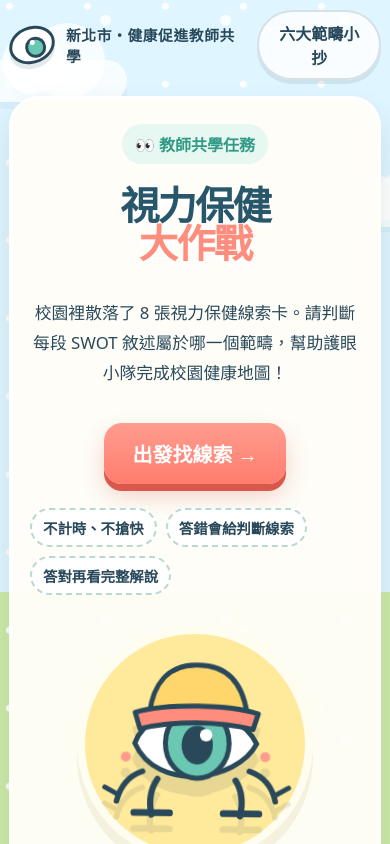
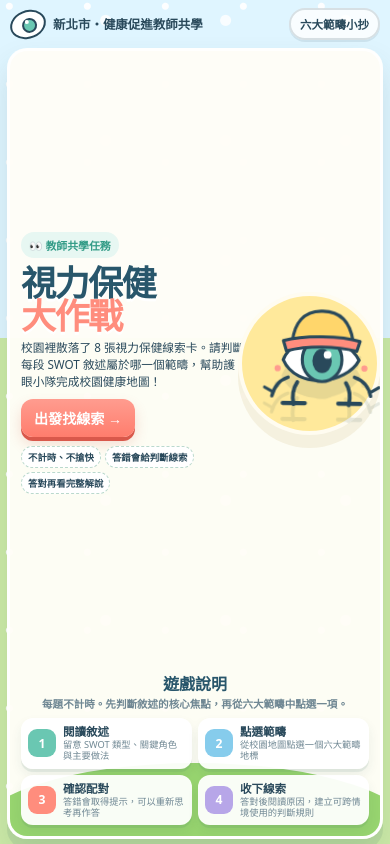
Before and after one commit to minekiki2002-cpu/vision-health-adventure, a plain HTML site: page index.html in a window 390 px wide. Shown: the top 844 px of the page. Drawn offline with Linux system fonts and the light colour scheme.

Commit message:
壓縮手機首頁為單畫面版面

```diff
--- a/index.html
+++ b/index.html
@@ -227,6 +227,38 @@
 
     /* 手機答題模式：在單一 9:16 視窗同時保留題目與六個範疇。 */
     @media (max-width: 650px) and (orientation: portrait) {
+      body.start-active { height: 100dvh; min-height: 100dvh; overflow: hidden; }
+      body.start-active .cloud { display: none; }
+      body.start-active .app { width: 100%; height: 100dvh; padding: max(5px, env(safe-area-inset-top)) 7px max(5px, env(safe-area-inset-bottom)); display: grid; grid-template-rows: 38px minmax(0, 1fr); gap: 5px; }
+      body.start-active .topbar { height: 38px; margin: 0; padding: 0 3px; }
+      body.start-active .mini-eye { width: 36px; height: 29px; border-width: 2px; box-shadow: none; }
+      body.start-active .mini-eye::before { width: 11px; height: 11px; left: 10px; top: 6px; border-width: 2px; }
+      body.start-active .mini-eye::after { width: 4px; height: 4px; left: 13px; top: 8px; }
+      body.start-active .brand { gap: 7px; font-size: .78rem; letter-spacing: 0; }
+      body.start-active .brand span:last-child { font-size: .78rem; }
+      body.start-active .tool-btn { padding: 6px 9px; font-size: .72rem; box-shadow: 0 2px 0 rgba(41,73,91,.1); }
+      body.start-active .start-screen { height: 100%; min-height: 0; padding: 10px 11px 11px; border-radius: 20px; display: grid; grid-template-rows: minmax(0, 1fr) auto auto; overflow: hidden; }
+      body.start-active .start-screen::after { height: 145px; bottom: -72px; }
+      body.start-active .hero { min-height: 0; grid-template-columns: minmax(0, 1fr) minmax(96px, 34%); gap: 5px; text-align: left; }
+      body.start-active .hero-copy { min-width: 0; justify-items: start; align-content: center; }
+      body.start-active .eyebrow { padding: 5px 8px; gap: 4px; font-size: .68rem; }
+      body.start-active h1 { font-size: clamp(1.75rem, 9vw, 2.3rem); line-height: .94; margin: 8px 0 7px; text-shadow: 0 3px 0 white; }
+      body.start-active .lead { margin: 0; font-size: clamp(.68rem, 3vw, .8rem); line-height: 1.45; }
+      body.start-active .start-btn { margin-top: 9px; padding: 9px 13px; border-radius: 12px; font-size: .88rem; box-shadow: 0 4px 0 #d9584b, 0 7px 14px rgba(212,83,69,.2); }
+      body.start-active .promise { gap: 4px; margin-top: 9px; }
+      body.start-active .promise span { padding: 3px 6px; border-width: 1px; font-size: .59rem; }
+      body.start-active .mascot-wrap { min-height: 0; height: 100%; }
+      body.start-active .mascot-wrap::before { width: min(135px, 20dvh); height: min(135px, 20dvh); border-width: 4px; }
+      body.start-active .mascot { width: min(140px, 21dvh); }
+      body.start-active .how-copy { margin-top: 5px; }
+      body.start-active .how-copy h2 { margin-bottom: 2px; font-size: 1rem; }
+      body.start-active .how-copy p { font-size: .66rem; line-height: 1.35; }
+      body.start-active .how { grid-template-columns: repeat(2, minmax(0, 1fr)); gap: 6px; margin-top: 7px; }
+      body.start-active .how-card { min-width: 0; padding: 7px; gap: 7px; border-radius: 12px; box-shadow: 0 3px 0 rgba(44,100,91,.09), 0 6px 12px rgba(36,78,76,.08); }
+      body.start-active .how-no { flex-basis: 28px; height: 28px; border-radius: 9px; font-size: .76rem; }
+      body.start-active .how-card strong { margin-bottom: 1px; font-size: .72rem; line-height: 1.15; }
+      body.start-active .how-card small { display: block; font-size: .58rem; line-height: 1.2; }
+
       body.game-active { height: 100dvh; min-height: 100dvh; overflow: hidden; background: linear-gradient(#dff5ff 0 32%, #cceaa7 32%); }
       body.game-active .cloud { display: none; }
       body.game-active .app { width: 100%; height: 100dvh; padding: max(5px, env(safe-area-inset-top)) 7px max(5px, env(safe-area-inset-bottom)); display: grid; grid-template-rows: 38px minmax(0, 1fr); gap: 5px; }
@@ -287,7 +319,7 @@
     }
   </style>
 </head>
-<body>
+<body class="start-active">
   <div class="cloud one" aria-hidden="true"></div>
   <div class="cloud two" aria-hidden="true"></div>
   <main class="app">
@@ -451,6 +483,7 @@
 
     function showScreen(id) {
       screens.forEach(screen => $(screen).classList.toggle('hidden', screen !== id));
+      document.body.classList.toggle('start-active', id === 'startScreen');
       document.body.classList.toggle('game-active', id === 'gameScreen');
       window.scrollTo({ top: 0, behavior: 'smooth' });
     }
```
